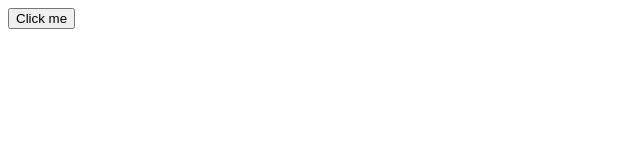
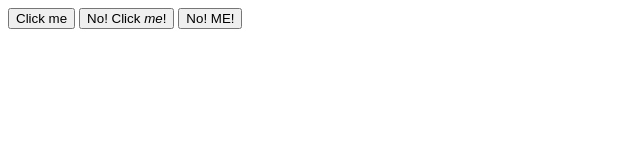
Before and after one commit to katyoverstreet/sandbox, a plain HTML site: page index.html in a window 1280 px wide. Shown: the whole page, without its empty margins (0-640 px from the left). Drawn offline with Linux system fonts and the light colour scheme.

Commit message:
Update index.html
added more buttons

```diff
--- a/index.html
+++ b/index.html
@@ -7,5 +7,9 @@
   </head>
   <body>
     <button>Click me</button>
+
+    <button>No! Click <em>me</em>!</button>
+
+    <button>No! ME!</button>
   </body>
 </html>
```
